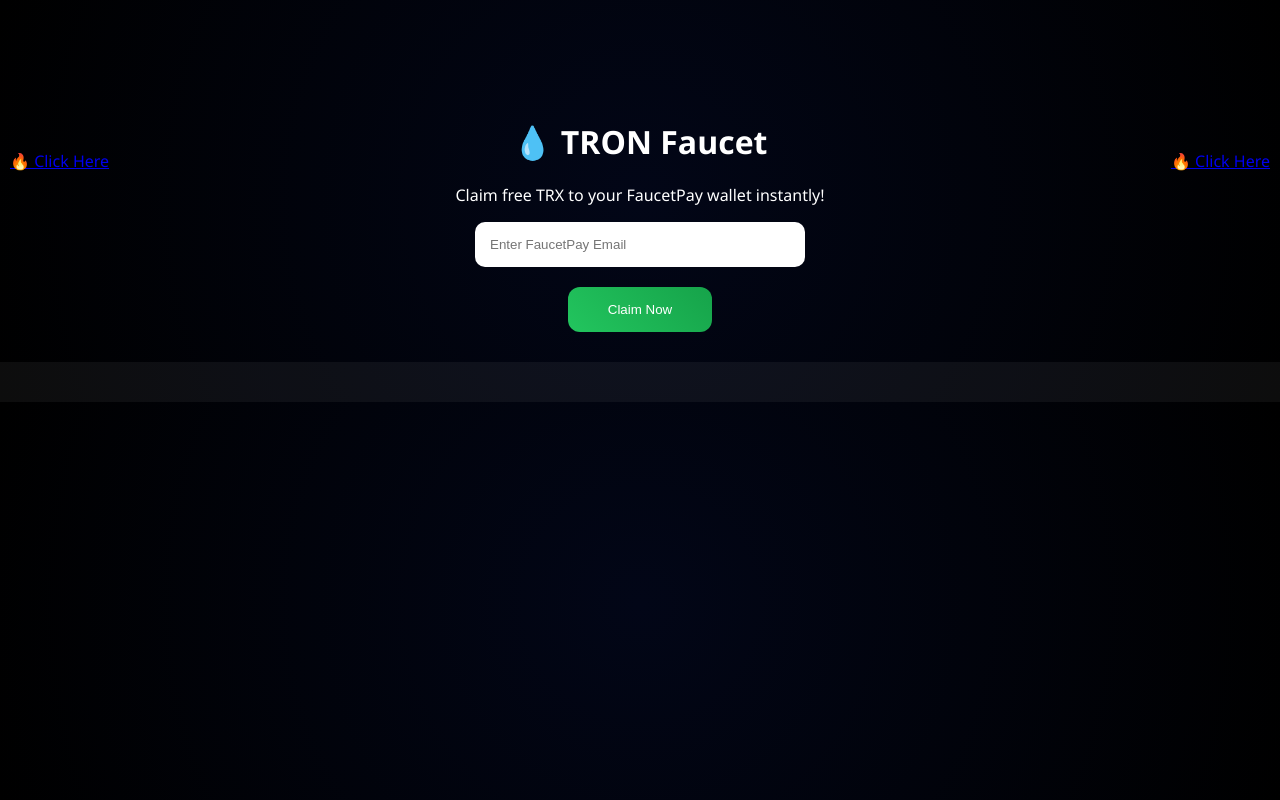
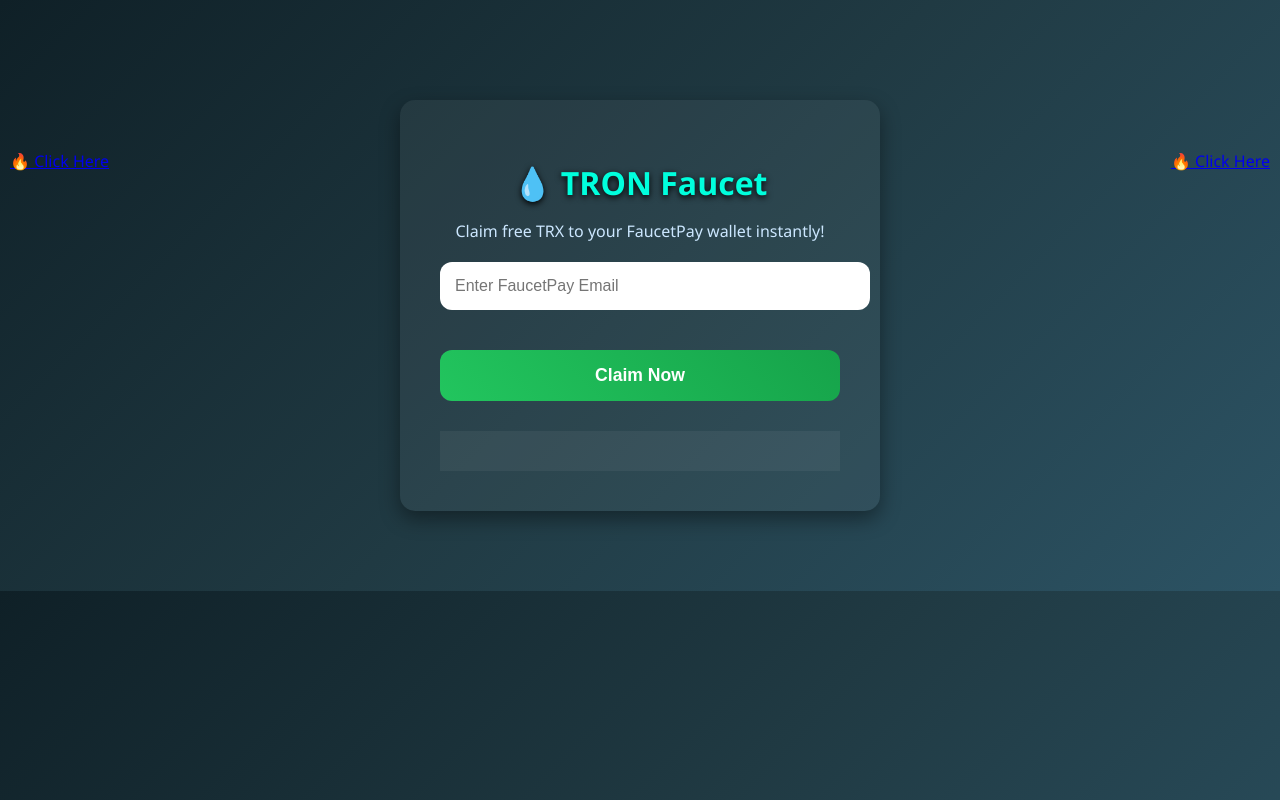
Before and after one commit to astra321123/faucet-usdt-free, a website: page public/index.html in a window 1280 px wide. Drawn offline with Linux system fonts and the light colour scheme.

Commit message:
Update style.css

```diff
--- a/public/style.css
+++ b/public/style.css
@@ -1,52 +1,98 @@
 body {
-    margin:0;
-    font-family: 'Segoe UI';
-    background: radial-gradient(circle, #020617, #000);
-    color:white;
-    text-align:center;
+    margin: 0;
+    font-family: 'Segoe UI', Tahoma, Geneva, Verdana, sans-serif;
+    background: linear-gradient(135deg, #0f2027, #203a43, #2c5364);
+    color: #fff;
+    text-align: center;
 }
 
 .container {
-    margin-top:100px;
+    margin: 80px auto;
+    padding: 40px;
+    max-width: 400px;
+    background: rgba(255,255,255,0.05);
+    border-radius: 15px;
+    box-shadow: 0 8px 20px rgba(0,0,0,0.4);
+}
+
+h1 {
+    font-size: 2rem;
+    margin-bottom: 10px;
+    color: #00ffdd;
+    text-shadow: 0 2px 6px #000;
+}
+
+p {
+    font-size: 1rem;
+    margin-bottom: 20px;
+    color: #cce7ff;
 }
 
 input {
-    padding:15px;
-    width:300px;
-    border:none;
-    border-radius:10px;
+    padding: 15px;
+    width: 100%;
+    border: none;
+    border-radius: 12px;
+    margin-bottom: 20px;
+    font-size: 1rem;
 }
 
 button {
-    padding:15px 40px;
-    margin-top:20px;
-    background:linear-gradient(45deg,#22c55e,#16a34a);
-    border:none;
-    border-radius:12px;
-    color:white;
-    cursor:pointer;
+    padding: 15px 30px;
+    width: 100%;
+    background: linear-gradient(45deg, #22c55e, #16a34a);
+    border: none;
+    border-radius: 12px;
+    color: white;
+    font-size: 1.1rem;
+    font-weight: bold;
+    cursor: pointer;
+    transition: all 0.3s ease;
 }
 
+button:hover {
+    transform: translateY(-2px);
+    box-shadow: 0 4px 15px rgba(0,0,0,0.5);
+}
+
+#msg {
+    margin-top: 20px;
+    font-weight: bold;
+    color: #ffea00;
+}
+
+.cf-turnstile {
+    margin-bottom: 20px;
+}
+
+/* Ads */
 .top-ad, .bottom-ad {
-    width:100%;
-    text-align:center;
-    padding:10px;
+    width: 100%;
+    text-align: center;
+    padding: 10px;
 }
 
 .side-ad {
-    position:fixed;
-    top:150px;
+    position: fixed;
+    top: 150px;
 }
 
-.side-ad.left { left:10px; }
-.side-ad.right { right:10px; }
+.side-ad.left { left: 10px; }
+.side-ad.right { right: 10px; }
 
 .ad-box {
-    margin-top:30px;
-    padding:20px;
-    background:rgba(255,255,255,0.05);
+    margin-top: 30px;
+    padding: 20px;
+    background: rgba(255,255,255,0.05);
 }
 
-@media(max-width:900px){
-    .side-ad{display:none;}
+@media(max-width: 500px) {
+    .container {
+        margin: 50px 20px;
+        padding: 30px;
+    }
+    input, button {
+        font-size: 1rem;
+    }
+    .side-ad { display: none; }
 }
```
